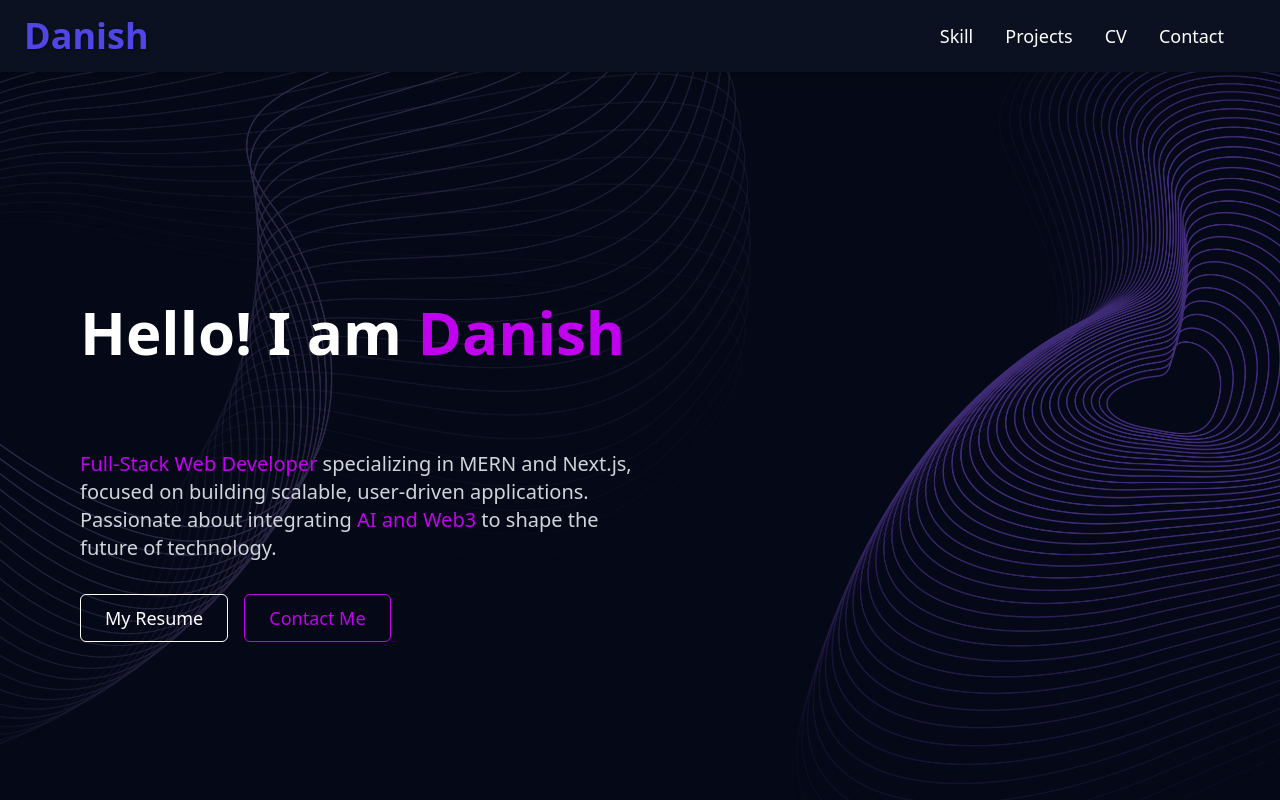
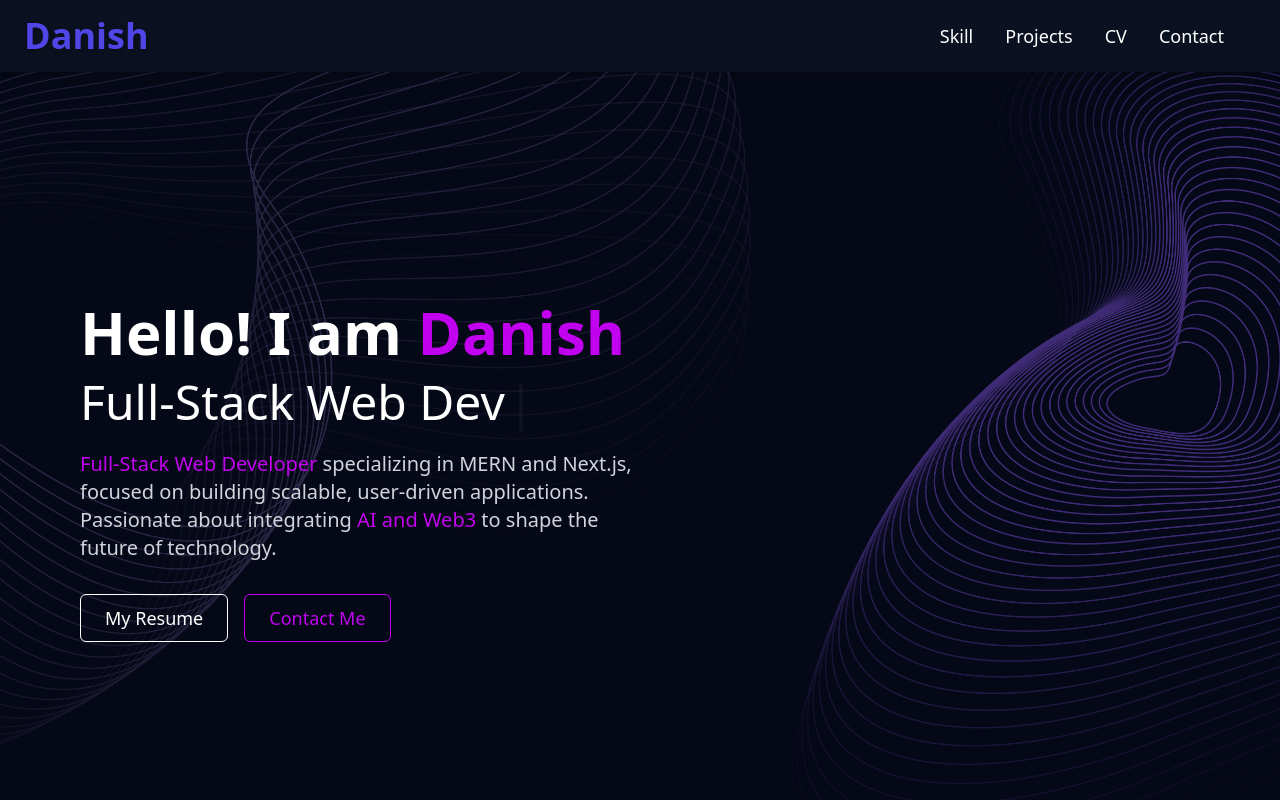
Before and after one commit to m-dani-sh/portfolio-web, a Next.js app: page / in a window 1280 px wide. Shown: the top 800 px of the page. Built offline with nearby package versions, Linux system fonts and the light colour scheme.

Commit message:
fnal commit

```diff
--- a/package.json
+++ b/package.json
@@ -15,6 +15,7 @@
     "clsx": "^2.1.1",
     "lucide-react": "^0.460.0",
     "next": "15.0.3",
+    "react-simple-typewriter": "^5.0.1",
     "tailwind-merge": "^2.5.4",
     "tailwindcss-animate": "^1.0.7"
   },
--- a/src/app/page.tsx
+++ b/src/app/page.tsx
@@ -1,6 +1,6 @@
 "use client";
 
-import Typical from "react-typical";
+import { Typewriter } from 'react-simple-typewriter';
 import Image from 'next/image';
 import { Button } from "@/components/ui/button";
 import Link from 'next/link';
@@ -20,19 +20,17 @@ export default function Home() {
           <h1 className="text-white font-extrabold text-3xl sm:text-5xl lg:text-6xl leading-tight animate-fadeInUp">
             Hello! I am <span className="text-[#C100EF]">Danish</span>
           </h1>
-          <Typical
-            steps={[
-              "Full-Stack Web Developer 💻",
-              3000,
-              "MERN Stack Enthusiast ",
-              3000,
-              "AI & Web3 Explorer 🔍",
-              3000,
-            ]}
-            loop={Infinity}
-            wrapper="h2"
-            className="text-white text-3xl sm:text-4xl lg:text-5xl mt-4 leading-tight animate-fadeInUp delay-100 transform-gpu hover:scale-105 transition-all duration-500 ease-in-out"
-          />
+          <h2 className="text-white text-3xl sm:text-4xl lg:text-5xl mt-4 leading-tight animate-fadeInUp delay-100 transform-gpu hover:scale-105 transition-all duration-500 ease-in-out">
+            <Typewriter
+              words={["Full-Stack Web Developer 💻", "MERN Stack Enthusiast", "AI & Web3 Explorer 🔍"]}
+              loop={true}
+              cursor
+              cursorStyle="|"
+              typeSpeed={100}
+              deleteSpeed={50}
+              delaySpeed={3000}
+            />
+          </h2>
           <p className="text-gray-300 text-base sm:text-lg lg:text-xl mt-6 leading-relaxed animate-fadeInUp delay-200 transform-gpu hover:scale-105 transition-all duration-500 ease-in-out">
             <span className="text-[#C100EF] font-medium">Full-Stack Web Developer</span> specializing in MERN and Next.js, focused on building scalable, user-driven applications. Passionate about integrating <span className="text-[#C100EF] font-medium">AI and Web3</span> to shape the future of technology.
           </p>
@@ -48,7 +46,6 @@ export default function Home() {
             </Button>
           </div>
         </div>
-
 
         {/* Right Section */}
         <div className="relative w-[250px] sm:w-[350px] h-[250px] sm:h-[350px] mt-10 sm:mt-0 flex items-center justify-center">
```
Also changed, not shown: 1 other file (tests, documents, lock files or other folders).
